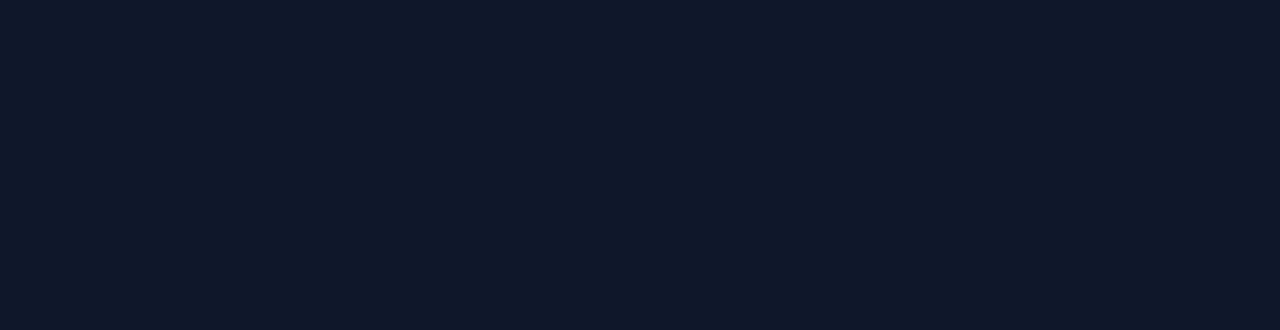
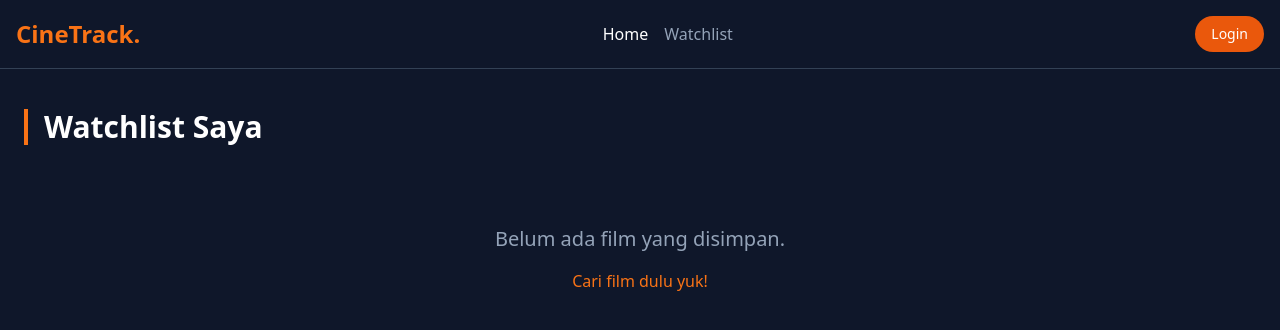
Before and after one commit to HafizZada16/Project_Apikey_CineTrack, a React (Create React App) app in the folder cinetrack_web/: page /watchlist in a window 1280 px wide. Before the commit this address had no page. Shown: the top 330 px of the page. Built offline with nearby package versions, Linux system fonts and the light colour scheme.

Commit message:
Add WatchlistPage

```diff
--- a/cinetrack_web/src/App.js
+++ b/cinetrack_web/src/App.js
@@ -4,6 +4,7 @@ import HomePage from "./components/HomePage";
 import LoginPage from "./components/LoginPage";
 import RegisterPage from "./components/RegisterPage";
 import MovieDetailPage from "./components/MovieDetailPage";
+import WatchlistPage from "./components/WatchlistPage";
 
 function App() {
   return (
@@ -13,6 +14,7 @@ function App() {
         <Route path="/login" element={<LoginPage />} />
         <Route path="/register" element={<RegisterPage />} />
         <Route path="/movie/:id" element={<MovieDetailPage />} />
+        <Route path="/watchlist" element={<WatchlistPage />} />
       </Routes>
     </Router>
   );
--- a/cinetrack_web/src/components/MovieCard.js
+++ b/cinetrack_web/src/components/MovieCard.js
@@ -1,11 +1,13 @@
 import React from "react";
-import { Link } from "react-router-dom"; // <--- Import Link
-import { FaStar } from "react-icons/fa"; // Pastikan install react-icons
+import { Link } from "react-router-dom";
+import { FaStar } from "react-icons/fa";
 
 const MovieCard = ({ movie }) => {
+  // Gunakan movie.tmdb_id jika movie.id kosong (karena database watchlist nyimpannya tmdb_id)
+  const movieId = movie.id || movie.tmdb_id;
+
   return (
-    // Bungkus semuanya dengan Link ke /movie/{ID}
-    <Link to={`/movie/${movie.id}`}>
+    <Link to={`/movie/${movieId}`}>
       <div className="bg-card rounded-xl overflow-hidden shadow-lg hover:shadow-orange-500/10 hover:-translate-y-2 transition duration-300 group cursor-pointer h-full flex flex-col">
         <div className="relative overflow-hidden">
           <img
@@ -13,9 +15,6 @@ const MovieCard = ({ movie }) => {
             alt={movie.title}
             className="w-full h-80 object-cover group-hover:scale-110 transition duration-500"
           />
-          <div className="absolute top-2 left-2 bg-primary text-white text-[10px] font-bold px-2 py-1 rounded shadow-md">
-            NEW
-          </div>
         </div>
 
         <div className="p-4 flex flex-col flex-grow">
@@ -23,10 +22,15 @@ const MovieCard = ({ movie }) => {
             {movie.title}
           </h3>
           <div className="flex justify-between items-center text-slate-400 text-sm mt-auto">
-            <span>{movie.release_date?.split("-")[0]}</span>
+            {/* Pakai tanda tanya (?) biar gak error kalau datanya null */}
+            <span>{movie.release_date?.split("-")[0] || "Unknown"}</span>
+
             <div className="flex items-center text-primary font-bold gap-1">
               <FaStar className="text-xs" />
-              <span>{movie.vote_average.toFixed(1)}</span>
+              {/* Cek apakah vote_average ada. Kalau tidak ada, sembunyikan atau tulis N/A */}
+              <span>
+                {movie.vote_average ? movie.vote_average.toFixed(1) : "N/A"}
+              </span>
             </div>
           </div>
         </div>
--- /dev/null
+++ b/cinetrack_web/src/components/WatchlistPage.js
@@ -0,0 +1,60 @@
+import React, { useEffect, useState } from "react";
+import axios from "axios";
+import Navbar from "./Navbar";
+import MovieCard from "./MovieCard";
+import { Link } from "react-router-dom";
+
+const WatchlistPage = () => {
+  const [watchlist, setWatchlist] = useState([]);
+
+  useEffect(() => {
+    const fetchWatchlist = async () => {
+      const token = localStorage.getItem("token");
+      if (!token) return; // Kalau gak login, biarin kosong
+
+      try {
+        const response = await axios.get(
+          "http://localhost:3000/api/watchlist",
+          {
+            headers: { Authorization: `Bearer ${token}` },
+          }
+        );
+        setWatchlist(response.data);
+      } catch (error) {
+        console.error("Error fetching watchlist:", error);
+      }
+    };
+    fetchWatchlist();
+  }, []);
+
+  return (
+    <div className="bg-slate-900 min-h-screen text-white">
+      <Navbar />
+
+      <div className="container mx-auto px-6 py-10">
+        <h2 className="text-3xl font-bold mb-8 border-l-4 border-orange-500 pl-4">
+          Watchlist Saya
+        </h2>
+
+        {watchlist.length === 0 ? (
+          <div className="text-center mt-20">
+            <p className="text-slate-400 text-xl mb-4">
+              Belum ada film yang disimpan.
+            </p>
+            <Link to="/" className="text-orange-500 hover:underline">
+              Cari film dulu yuk!
+            </Link>
+          </div>
+        ) : (
+          <div className="grid grid-cols-2 md:grid-cols-4 lg:grid-cols-5 gap-6">
+            {watchlist.map((movie) => (
+              <MovieCard key={movie.id} movie={movie} />
+            ))}
+          </div>
+        )}
+      </div>
+    </div>
+  );
+};
+
+export default WatchlistPage;
```
